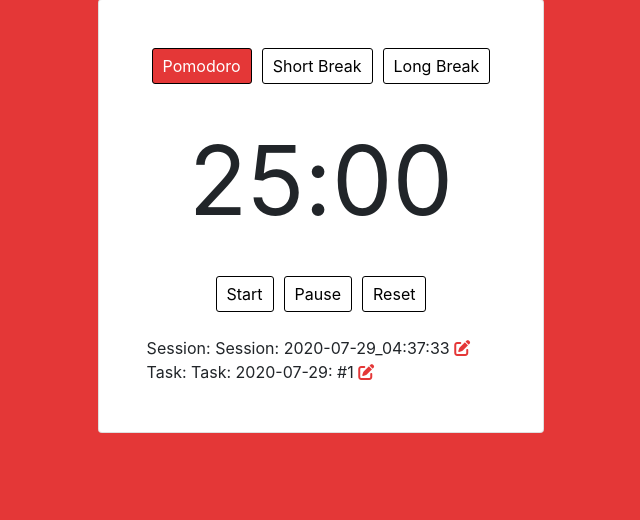
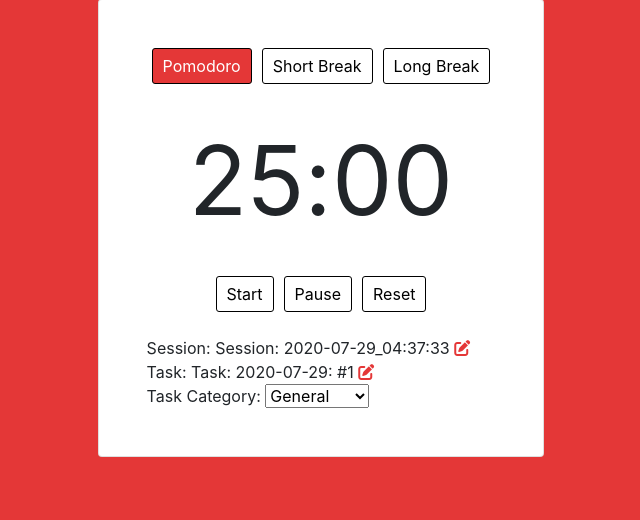
Before and after one commit to bionfinc/pomodoro, a Django app: page / in a window 1280 px wide. Shown: the part 81-601 px from the top of the page, without its empty margins (319-959 px from the left). Run offline with Django 3.2, Linux system fonts and the light colour scheme; the visitor is signed in with stand-in values (Sample User, id 1); data comes from the database, SQL or seed files in the repository; some libraries are stand-ins or nearby versions.

Commit message:
Added task category dropdown and saves tast category to db on start

```diff
--- a/timer/static/js/timer.js
+++ b/timer/static/js/timer.js
@@ -249,14 +249,15 @@
 
   // save task data to db if task is started fresh only
   if(timeRemaining == pomodoroMinutes * 60){
-
+    let currentCategory = document.getElementById('taskCategory').value;
     $.ajax({
       url: '/saveTaskData/',
       method: 'post',
       dataType: 'json',
       data: JSON.stringify({
           'task_name': $('#taskName').text(),
-          'task_time' : pomodoroMinutes
+          'task_time' : pomodoroMinutes,
+          'category' : currentCategory,
         }),
       success: function(data) {
         console.log(data);
--- a/timer/templates/index.html
+++ b/timer/templates/index.html
@@ -53,6 +53,17 @@
                         Task: <span id="taskName">{{ taskName }}</span> <a href="{% url 'editTask' %}"><i class="fas fa-edit"></i></a>
                         {% endif %}
                     </div>
+                    <div>
+                        {% if user.username %}
+                        Task Category:
+                        <select name="taskCategory" id="taskCategory">
+                            <option value="general">General</option>
+                            <option value="homework">Homework</option>
+                            <option value="studying">Studying</option>
+                            <option value="work">Work</option>
+                        </select>
+                        {% endif %}
+                    </div>
                 </div>
 
             </div>
--- a/timer/views.py
+++ b/timer/views.py
@@ -138,12 +138,12 @@
         # pull data from ajax call
         task_name = json.loads(request.body)['task_name']
         task_time = json.loads(request.body)['task_time']
-
+        category = json.loads(request.body)['category']
         # create instance of current session to use as FK for Task db
         session_id = UserSession.objects.get(id = request.session['userSessionId'])
 
         # create new entry in Task db
-        newTask = Task.objects.create(usersession=session_id, task_name=task_name, task_time=task_time, time_start=timezone.now())
+        newTask = Task.objects.create(usersession=session_id, task_name=task_name, task_time=task_time, time_start=timezone.now(), category=category)
         return HttpResponse(status=200)
     else:
         errMessage = 'Error: user not logged in.'
```
